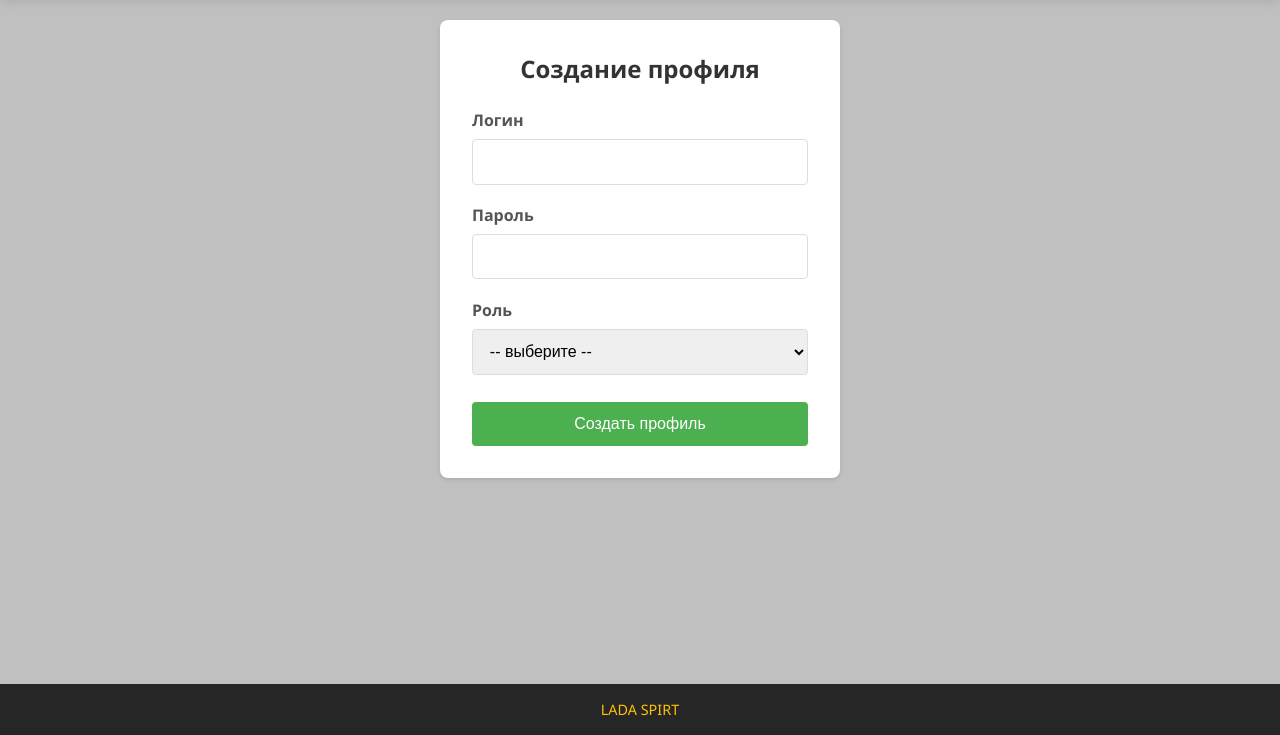
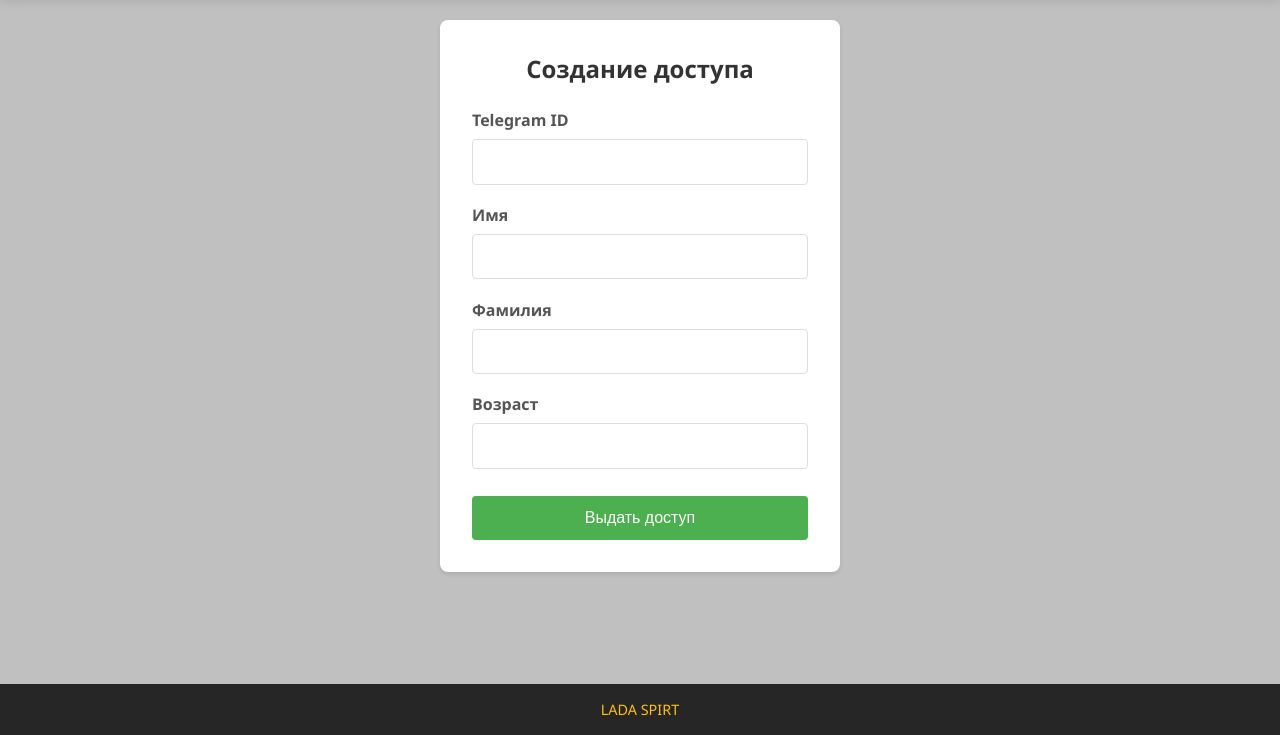
Before and after one commit to sallemforLove/TelegramBot-TeamProject, a Django app: page /create_profile/ in a window 1280 px wide. Shown: the part 65-800 px from the top of the page. Run offline with Django 5.2, Linux system fonts and the light colour scheme; a user stored in the database is signed in; data comes from the database, SQL or seed files in the repository; data that the repository does not hold is empty; some libraries are stand-ins or nearby versions.

Commit message:
Add files via upload

```diff
--- a/appTelega/appTelega/settings.py
+++ b/appTelega/appTelega/settings.py
@@ -11,6 +11,7 @@ https://docs.djangoproject.com/en/5.2/ref/settings/
 """
 
 from pathlib import Path
+import os  # уже может быть вверху файла
 
 # Build paths inside the project like this: BASE_DIR / 'subdir'.
 BASE_DIR = Path(__file__).resolve().parent.parent
@@ -23,9 +24,10 @@ BASE_DIR = Path(__file__).resolve().parent.parent
 SECRET_KEY = 'django-insecure-q^yw$#&yxmty2d^i@&^2hon=8u$nzgqq-g695a4xj4j9)64rw6'
 
 # SECURITY WARNING: don't run with debug turned on in production!
-DEBUG = True
+DEBUG = False
 
-ALLOWED_HOSTS = ['*']
+RENDER_EXTERNAL_HOSTNAME = os.environ.get("RENDER_EXTERNAL_HOSTNAME")
+ALLOWED_HOSTS = [RENDER_EXTERNAL_HOSTNAME, "localhost"] if RENDER_EXTERNAL_HOSTNAME else ["*"]
 CSRF_TRUSTED_ORIGINS = [
     'http://localhost:8000',
     'http://127.0.0.1:8000'
--- a/appTelega/main/models.py
+++ b/appTelega/main/models.py
@@ -7,6 +7,7 @@ class Respondent(models.Model):
     last_name = models.CharField(max_length=100, blank=True)
     age = models.IntegerField(blank=True, null=True)
     registration_date = models.DateTimeField(auto_now_add=True)
+    is_allowed = models.BooleanField(default=False)
 
     class Meta:
         verbose_name = "Респондент"
--- /dev/null
+++ b/appTelega/main/static/main/js/telegram_init.js
@@ -0,0 +1,30 @@
+document.addEventListener("DOMContentLoaded", function () {
+    if (window.Telegram && window.Telegram.WebApp) {
+        const tg = window.Telegram.WebApp;
+        tg.expand();
+
+        const user = tg.initDataUnsafe.user;
+        if (user) {
+            fetch("/api/login_telegram/", {
+                method: "POST",
+                headers: {
+                    "Content-Type": "application/json",
+                },
+                body: JSON.stringify({
+                    user_id: user.id,
+                    first_name: user.first_name,
+                    last_name: user.last_name,
+                }),
+            })
+                .then((res) => res.json())
+                .then((data) => {
+                    if (data.error) {
+                        alert("Ошибка: " + data.error);
+                    }
+                })
+                .catch((err) => {
+                    console.error("Ошибка авторизации:", err);
+                });
+        }
+    }
+});
--- a/appTelega/main/templates/main/create_profile.html
+++ b/appTelega/main/templates/main/create_profile.html
@@ -18,32 +18,33 @@
     <main class="auth-container">
         <form method="post" class="auth-form">
     {% csrf_token %}
-            <h1 class="auth-title">Создание профиля</h1>
+    <h1 class="auth-title">Создание доступа</h1>
 
     {% if error %}
-                <p style="color:red; text-align:center;">{{ error }}</p>
+        <p style="color:red">{{ error }}</p>
     {% endif %}
 
     <div class="auth-field">
-                <label class="auth-label" for="username">Логин</label>
-                <input class="auth-input" type="text" name="username" id="username" required>
+        <label class="auth-label" for="tg_id">Telegram ID</label>
+        <input class="auth-input" type="number" name="tg_id" id="tg_id" required>
     </div>
 
     <div class="auth-field">
-                <label class="auth-label" for="password">Пароль</label>
-                <input class="auth-input" type="password" name="password" id="password" required>
+        <label class="auth-label" for="first_name">Имя</label>
+        <input class="auth-input" type="text" name="first_name" id="first_name">
     </div>
 
     <div class="auth-field">
-                <label class="auth-label" for="role">Роль</label>
-                <select class="auth-input" name="role" id="role" required>
-                    <option value="">-- выберите --</option>
-                    <option value="Ведущий">Ведущий</option>
-                    <option value="Администратор">Администратор</option>
-                </select>
+        <label class="auth-label" for="last_name">Фамилия</label>
+        <input class="auth-input" type="text" name="last_name" id="last_name">
     </div>
 
-            <button class="auth-button" type="submit">Создать профиль</button>
+    <div class="auth-field">
+        <label class="auth-label" for="age">Возраст</label>
+        <input class="auth-input" type="number" name="age" id="age">
+    </div>
+
+    <button class="auth-button" type="submit">Выдать доступ</button>
 </form>
     </main>
 
@@ -51,5 +52,7 @@
     <footer>
         <p>LADA SPIRT</p>
     </footer>
+    <script src="https://telegram.org/js/telegram-web-app.js"></script>
+    <script src="{% static 'main/js/telegram_init.js' %}"></script>
 </body>
 </html>
--- a/appTelega/main/templates/main/create_survey.html
+++ b/appTelega/main/templates/main/create_survey.html
@@ -40,5 +40,7 @@
     };
     </script>
     <script src="{% static 'main/js/create_survey.js' %}"></script>
+    <script src="https://telegram.org/js/telegram-web-app.js"></script>
+    <script src="{% static 'main/js/telegram_init.js' %}"></script>
 </body>
 </html>
--- a/appTelega/main/templates/main/edit_survey.html
+++ b/appTelega/main/templates/main/edit_survey.html
@@ -71,5 +71,7 @@
 </footer>
 
 <script src="{% static 'main/js/edit_survey.js' %}"></script>
+<script src="https://telegram.org/js/telegram-web-app.js"></script>
+    <script src="{% static 'main/js/telegram_init.js' %}"></script>
 </body>
 </html>
--- a/appTelega/main/templates/main/index.html
+++ b/appTelega/main/templates/main/index.html
@@ -58,5 +58,7 @@
     <footer>
         <p>LADA SPIRT</p>
     </footer>
+<script src="https://telegram.org/js/telegram-web-app.js"></script>
+    <script src="{% static 'main/js/telegram_init.js' %}"></script>
 </body>
 </html>
--- a/appTelega/main/templates/main/survey_stats.html
+++ b/appTelega/main/templates/main/survey_stats.html
@@ -42,5 +42,7 @@
 <footer>
     <p>LADA SPIRT</p>
 </footer>
+<script src="https://telegram.org/js/telegram-web-app.js"></script>
+    <script src="{% static 'main/js/telegram_init.js' %}"></script>
 </body>
 </html>
--- a/appTelega/main/templates/main/user_login.html
+++ b/appTelega/main/templates/main/user_login.html
@@ -36,5 +36,7 @@
     <footer>
         <p>LADA SPIRT</p>
     </footer>
+    <script src="https://telegram.org/js/telegram-web-app.js"></script>
+    <script src="{% static 'main/js/telegram_init.js' %}"></script>
 </body>
 </html>
--- a/appTelega/main/urls.py
+++ b/appTelega/main/urls.py
@@ -15,4 +15,5 @@ urlpatterns = [
     path('logout/', auth_views.LogoutView.as_view(next_page='login'), name='logout'),
     path('survey/<int:survey_id>/stats/', views.survey_stats, name='survey_stats'),
     path('api/survey/', views.api_get_survey_unified, name='api_get_survey_unified'),
+    path('api/login_telegram/', views.login_telegram, name='login_telegram'),
 ]
--- a/appTelega/main/views.py
+++ b/appTelega/main/views.py
@@ -184,21 +184,32 @@ def is_leader_or_admin(user):
 @user_passes_test(is_admin)
 def create_profile(request):
     if request.method == 'POST':
-        username = request.POST.get('username')
-        password = request.POST.get('password')
-        role = request.POST.get('role')  # 'Администратор' или 'Ведущий'
+        tg_id = request.POST.get('tg_id')
+        first_name = request.POST.get('first_name', '')
+        last_name = request.POST.get('last_name', '')
+        age = request.POST.get('age')
 
-        if username and password and role:
-            user = User.objects.create_user(username=username, password=password)
-            group = Group.objects.get(name=role)
-            user.groups.add(group)
-            return redirect('index')
-        else:
-            return render(request, 'main/create_profile.html', {'error': 'Все поля обязательны'})
+        if not tg_id:
+            return render(request, 'main/create_profile.html', {'error': 'TG ID обязателен'})
+
+        respondent, created = Respondent.objects.get_or_create(
+            tgId=tg_id,
+            defaults={
+                "first_name": first_name,
+                "last_name": last_name,
+                "age": age or None,
+                "is_allowed": True
+            }
+        )
+        if not created:
+            return render(request, 'main/create_profile.html', {'error': 'Такой пользователь уже существует'})
+
+        return redirect('index')
 
     return render(request, 'main/create_profile.html')
 
-from .models import Survey, Question, AnswerOption, Response
+
+
 
 @login_required
 def survey_stats(request, survey_id):
@@ -342,3 +353,23 @@ def receive_bot_answer(request):
         return JsonResponse({"error": "Неверный JSON"}, status=400)
     except Exception as e:
         return JsonResponse({"error": str(e)}, status=500)
+
+
+@csrf_exempt
+@require_POST
+def login_telegram(request):
+    data = json.loads(request.body)
+    tg_id = data.get("user_id")
+
+    respondent, created = Respondent.objects.get_or_create(
+        tgId=tg_id,
+        defaults={
+            "first_name": data.get("first_name", ""),
+            "last_name": data.get("last_name", "")
+        }
+    )
+
+    if not respondent.is_allowed:
+        return JsonResponse({"error": "Доступ запрещён. Обратитесь к администратору."}, status=403)
+
+    return JsonResponse({"status": "ok"})
--- /dev/null
+++ b/appTelega/requirements.txt
@@ -0,0 +1,2 @@
+Django>=5.2
+gunicorn
```
Also changed, not shown: 1 other file. Lines whose indentation alone changed are shown as unchanged.
